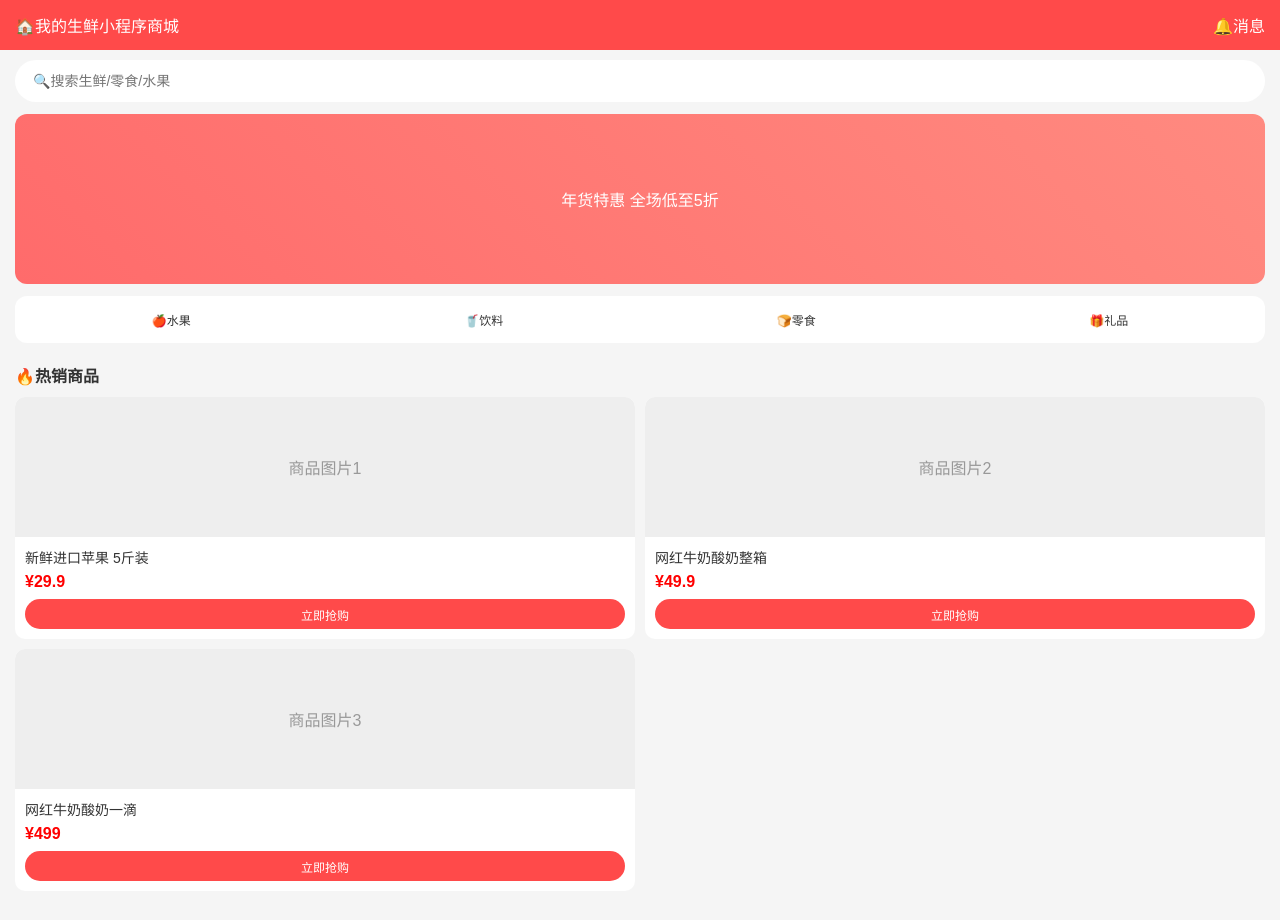
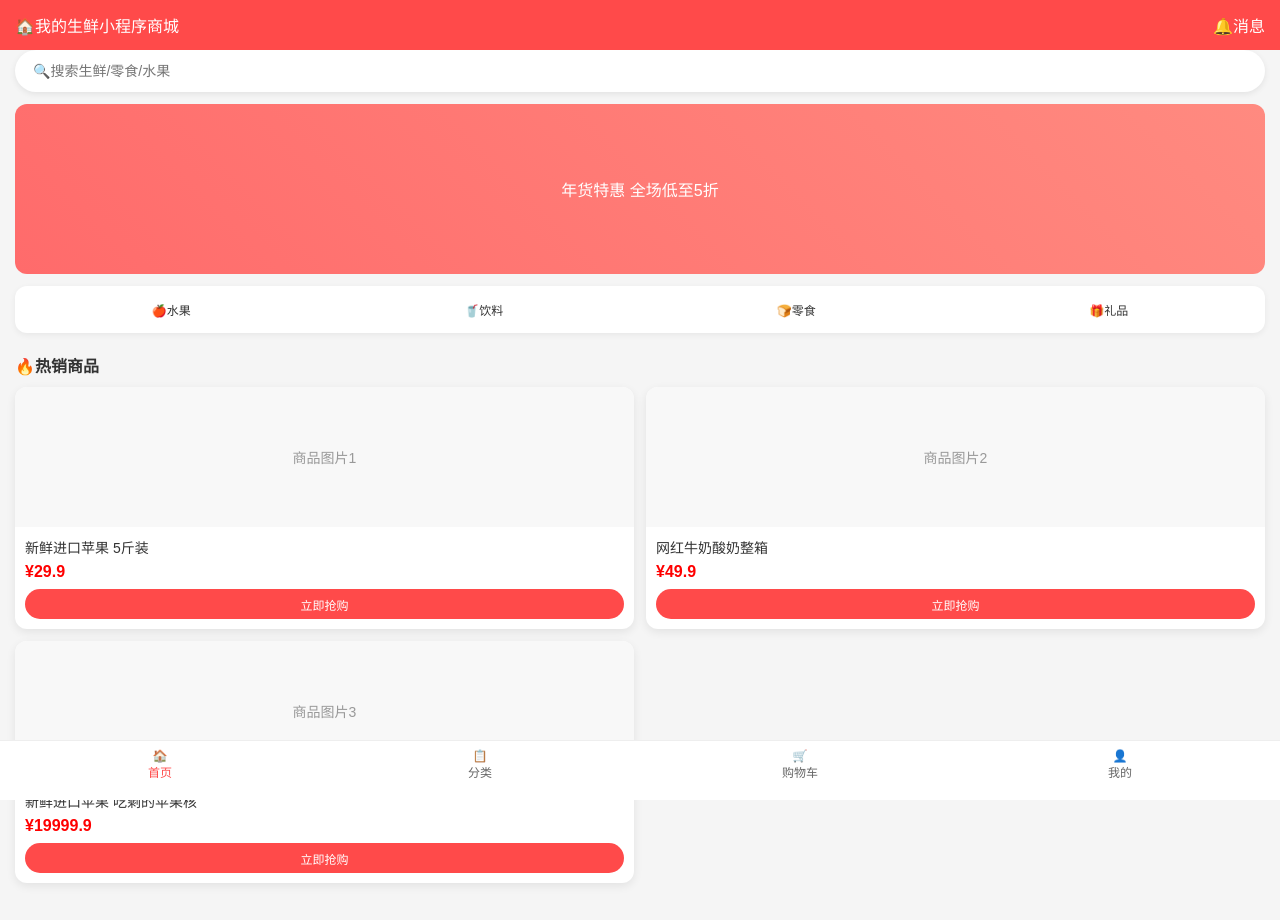
Before and after one commit to zhadekeji01/mall-home, a plain HTML site: page disanke.html in a window 1280 px wide. Drawn offline with Linux system fonts and the light colour scheme.

Commit message:
第六天：美化商品卡片+新增底部Tab导航

```diff
--- a/disanke.html
+++ b/disanke.html
@@ -3,10 +3,10 @@
 <head>
   <meta charset="UTF-8" />
   <meta name="viewport" content="width=device-width, initial-scale=1.0"/>
-  <title>商城首页-商品列表完整版</title>
+  <title>完整版商城首页+底部导航</title>
   <style>
     *{margin:0;padding:0;box-sizing:border-box;font-family:"微软雅黑",sans-serif;}
-    body{background:#f5f5f5;padding-bottom:80px;}
+    body{background:#f5f5f5;padding:50px 0 60px 0;}
 
     /*顶部导航*/
     .nav{
@@ -18,15 +18,16 @@
     .nav.active{background:#222;}
 
     /*搜索区*/
-    .search{margin-top:60px;padding:0 15px;}
+    .search{padding:0 15px;margin-bottom:12px;}
     .search input{
       width:100%;height:42px;border-radius:21px;border:none;
       outline:none;padding:0 18px;font-size:14px;background:#fff;
+      box-shadow:0 2px 6px rgba(0,0,0,0.08);
     }
 
     /*轮播*/
     .banner{
-      margin:12px 15px;height:170px;
+      margin:0 15px 12px;height:170px;
       background:linear-gradient(45deg,#ff6b6b,#ff8a80);
       border-radius:12px;display:flex;
       align-items:center;justify-content:center;color:#fff;font-size:16px;
@@ -36,31 +37,34 @@
     .menu{
       background:#fff;margin:0 15px;border-radius:12px;
       padding:15px 0;display:flex;justify-content:space-around;
+      box-shadow:0 2px 6px rgba(0,0,0,0.06);
     }
     .item{text-align:center;font-size:12px;color:#333;}
     .item.active{color:red;font-weight:bold;}
 
-    /* 商品标题栏 */
+    /*商品标题*/
     .goods-title{
       margin:20px 15px 10px;
       font-size:16px;font-weight:bold;color:#333;
     }
 
-    /* 商品网格布局核心 */
+    /*商品网格*/
     .goods-wrap{
       display:grid;
       grid-template-columns: 1fr 1fr;
-      gap:10px;
+      gap:12px;
       padding:0 15px;
     }
 
-    /* 商品卡片样式 */
+    /*美化商品卡片*/
     .goods-card{
-      background:#fff;border-radius:10px;overflow:hidden;
+      background:#fff;border-radius:12px;overflow:hidden;
+      box-shadow:0 3px 10px rgba(0,0,0,0.08);
     }
     .goods-img{
-      width:100%;height:140px;background:#eee;
+      width:100%;height:140px;background:#f8f8f8;
       display:flex;align-items:center;justify-content:center;color:#999;
+      font-size:14px;
     }
     .goods-info{padding:10px;}
     .goods-name{font-size:14px;color:#333;margin-bottom:6px;}
@@ -70,6 +74,17 @@
       background:#ff4a4a;color:#fff;border:none;
       border-radius:15px;font-size:12px;
     }
+
+    /*底部固定导航*/
+    .footer-tab{
+      position:fixed;bottom:0;left:0;width:100%;height:60px;
+      background:#fff;display:flex;border-top:1px solid #eee;
+      z-index:999;
+    }
+    .tab-item{
+      flex:1;text-align:center;padding-top:8px;color:#666;font-size:12px;
+    }
+    .tab-item.active{color:#ff4a4a;}
   </style>
 </head>
 <body>
@@ -92,7 +107,6 @@
   <div class="item" onclick="clickCat(this)">🎁礼品</div>
 </div>
 
-<!-- 新增：商品列表区域 -->
 <div class="goods-title">🔥热销商品</div>
 <div class="goods-wrap">
   <div class="goods-card">
@@ -111,25 +125,55 @@
       <button class="buy-btn" onclick="alert('已加入购物车')">立即抢购</button>
     </div>
   </div>
-<div class="goods-card">
+  <div class="goods-card">
     <div class="goods-img">商品图片3</div>
     <div class="goods-info">
-      <div class="goods-name">网红牛奶酸奶一滴</div>
-      <div class="goods-price">¥499</div>
+      <div class="goods-name">新鲜进口苹果 吃剩的苹果核</div>
+      <div class="goods-price">¥19999.9</div>
       <button class="buy-btn" onclick="alert('已加入购物车')">立即抢购</button>
     </div>
   </div>
+</div>
+
+<!-- 底部导航栏 -->
+<div class="footer-tab">
+  <div class="tab-item active" onclick="clickTab(this)">
+    <div>🏠</div>
+    <div>首页</div>
   </div>
+  <div class="tab-item" onclick="clickTab(this)">
+    <div>📋</div>
+    <div>分类</div>
+  </div>
+  <div class="tab-item" onclick="clickTab(this)">
+    <div>🛒</div>
+    <div>购物车</div>
+  </div>
+  <div class="tab-item" onclick="clickTab(this)">
+    <div>👤</div>
+    <div>我的</div>
+  </div>
+</div>
 
 <script>
+// 顶部导航点击变色
 function changeNavColor(){
   const nav = document.getElementById('topNav');
   nav.classList.toggle('active');
   alert('你点击了顶部导航！欢迎来到我的商城');
 }
+
+// 分类点击高亮
 function clickCat(el){
   const allItem = document.querySelectorAll('.item');
   allItem.forEach(item=>item.classList.remove('active'));
+  el.classList.add('active');
+}
+
+// 底部导航点击高亮（修复新增）
+function clickTab(el){
+  const allTab = document.querySelectorAll('.tab-item');
+  allTab.forEach(tab=>tab.classList.remove('active'));
   el.classList.add('active');
 }
 </script>
```
